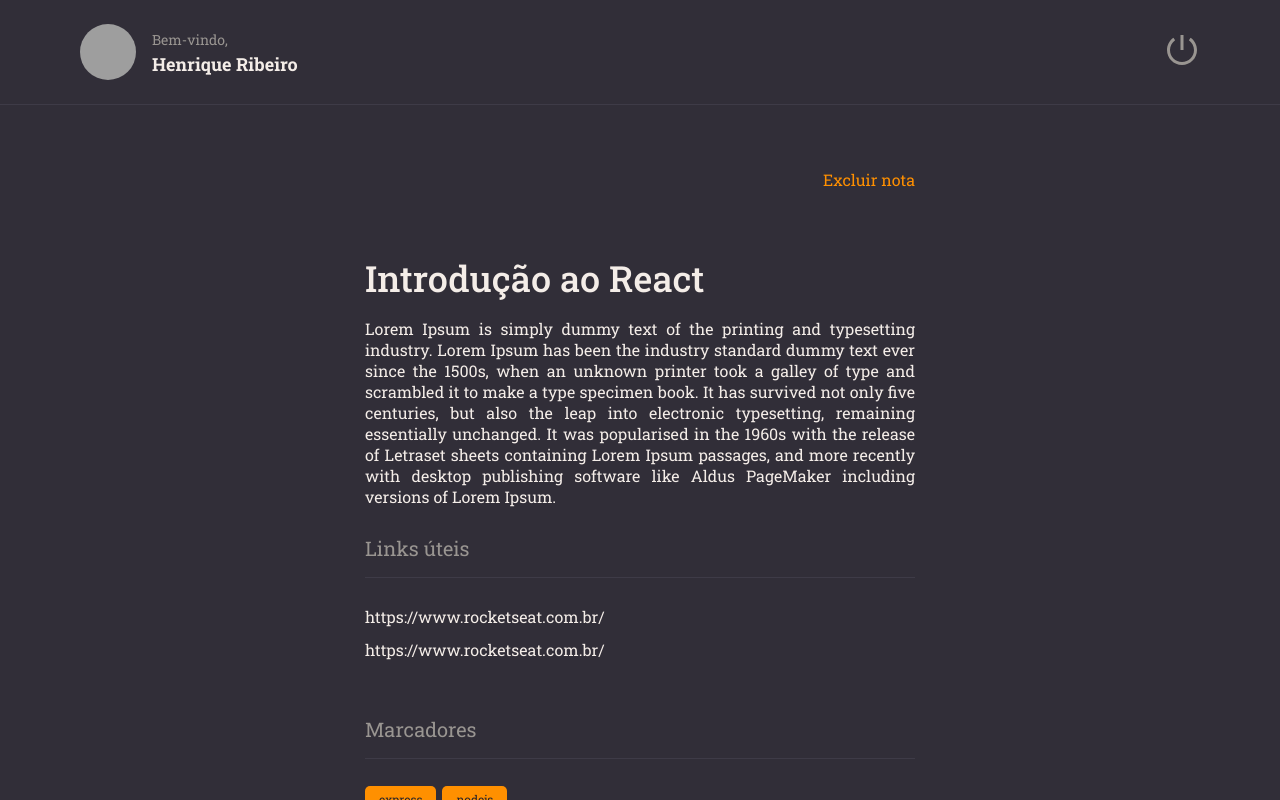
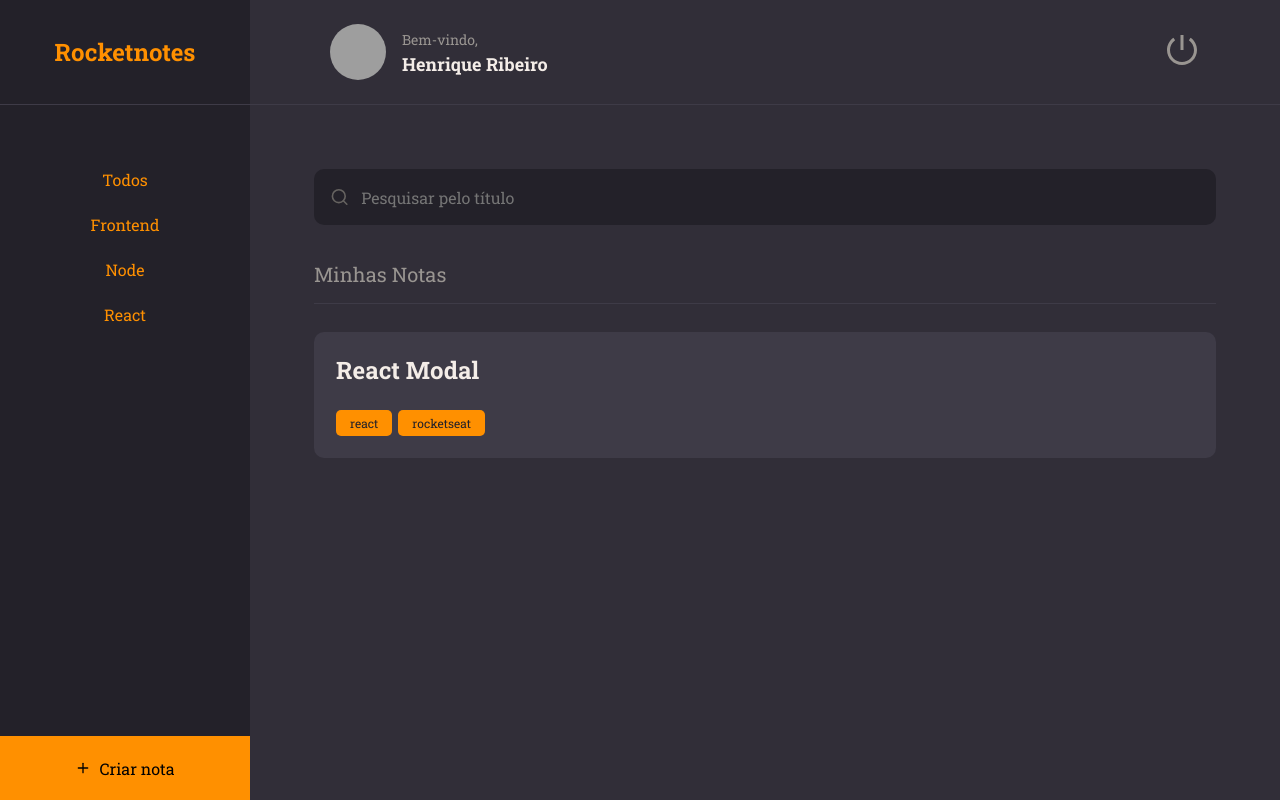
Before and after one commit to Hribeir6/rocketnotes, a React (Vite) app: page / in a window 1280 px wide. Built offline with nearby package versions, Linux system fonts and the light colour scheme; grey boxes are pictures that could not be loaded.

Commit message:
add home page finished

```diff
--- a/src/components/ButtonText/index.jsx
+++ b/src/components/ButtonText/index.jsx
@@ -1,8 +1,9 @@
 import { Container } from "./styles";
 
-export function ButtonText({ title, ...rest}) {
+export function ButtonText({ title, isActive = false, ...rest}) {
   return (
     <Container type="button"
+      $isactive={isActive.toString()}
      {...rest}
     >
       {title}
--- a/src/components/ButtonText/styles.js
+++ b/src/components/ButtonText/styles.js
@@ -3,7 +3,7 @@
 export const  Container = styled.button`
 
   background: none;
-  color: ${({ theme }) => theme.COLORS.ORANGE};
+  color: ${({ theme,  $isactive }) => $isactive ? theme.COLORS.ORANGE : theme.COLORS.GRAY_100};
 
   border: none;
   font-size: 16px;
--- /dev/null
+++ b/src/components/Note/index.jsx
@@ -0,0 +1,20 @@
+import { Container } from "./styles";
+import { Tag } from '../Tag'
+
+export function Note({ data, ...rest }) {
+  return(
+    <Container {...rest}>
+      <h1>{data.title}</h1>
+
+    {
+      data.tags &&
+      <footer>
+        {
+          data.tags.map(tag => <Tag key={tag.id} title={tag.name} />)
+        }
+      </footer>
+    }
+
+    </Container>
+  );
+}
--- /dev/null
+++ b/src/components/Note/styles.js
@@ -0,0 +1,28 @@
+import styled from "styled-components";
+
+
+export const Container = styled.button`
+  width: 100%;
+  background-color: ${({ theme }) => theme.COLORS.BACKGROUND_700};
+
+  border: none;
+  border-radius: 10px;
+
+  padding: 22px;
+  margin-bottom: 16px;
+
+
+  > h1 {
+    flex: 1;
+    text-align: left;
+    font-weight: 700;
+    font-size: 24px;
+    color: ${({ theme }) => theme.COLORS.WHITE};
+  }
+
+  > footer {
+    width: 100%;
+    display: flex;
+    margin-top: 24px;
+  }
+`;
--- a/src/components/Tag/index.jsx
+++ b/src/components/Tag/index.jsx
@@ -1,9 +1,9 @@
 import { Container } from "./styles";
 
 
-export function Tag( { title }) {
+export function Tag( { title, ...rest }) {
   return (
-    <Container>
+    <Container {...rest}>
       {title}
     </Container>
   );
--- /dev/null
+++ b/src/components/input/index.jsx
@@ -0,0 +1,11 @@
+import { Container } from "./styles";
+
+export function Input({ icon: Icon, ...rest}){
+  return(
+    <Container>
+      {Icon && <Icon size={20}/>}
+      <input {...rest}/>
+
+    </Container>
+   )
+}
--- /dev/null
+++ b/src/components/input/styles.js
@@ -0,0 +1,34 @@
+import styled from "styled-components";
+
+export const Container = styled.div`
+  width: 100%;
+  display: flex;
+  align-items: center;
+
+  background-color: ${({ theme }) => theme.COLORS.BACKGROUND_900};
+  color: ${({ theme }) => theme.COLORS.GRAY_300};
+
+  margin-bottom: 8px;
+  border-radius: 10px;
+
+  >input {
+    height: 56px;
+    width: 100%;
+
+    padding: 12px;
+
+    color: ${({ theme }) => theme.COLORS.WHITE};
+    background: transparent;
+    border: 0;
+
+    &:placeholder {
+       color: ${({ theme }) => theme.COLORS.GRAY_300};
+    }
+
+
+  }
+
+  > svg {
+      margin-left: 16px;
+    }
+`;
--- a/src/main.jsx
+++ b/src/main.jsx
@@ -4,13 +4,13 @@
 import GlobalStyle from './styles/global';
 import theme from './styles/theme';
 
-import { Details } from './pages/Details';
+import { Home } from './pages/Home';
 
 ReactDOM.createRoot(document.getElementById('root')).render(
   <React.StrictMode >
   <ThemeProvider theme={theme}>
     <GlobalStyle />
-      <Details />
+      <Home />
    </ThemeProvider>
   </React.StrictMode>,
 )
--- /dev/null
+++ b/src/pages/Home/index.jsx
@@ -0,0 +1,57 @@
+import { FiPlus, FiSearch } from 'react-icons/fi';
+import { Container, Brand, Menu, Search, Content, NewNote } from "./styles";
+
+import { Input } from "../../components/input";
+import { Note } from "../../components/Note";
+
+import { Header } from "../../components/Header";
+import { Section } from "../../components/Section";
+import { ButtonText } from "../../components/ButtonText";
+
+
+export function Home() {
+  return (
+
+    <Container>
+
+      <Brand>
+        <h1>Rocketnotes</h1>
+      </Brand>
+
+      <Header />
+
+      <Menu>
+       <li><ButtonText  title="Todos" isActive/> </li>
+       <li><ButtonText  title="Frontend"/></li>
+       <li><ButtonText  title="Node"/></li>
+       <li><ButtonText  title="React"/></li>
+      </Menu>
+
+    <Search>
+      < Input placeholder="Pesquisar pelo título" icon={FiSearch} />
+    </Search>
+
+    <Content>
+      <Section title="Minhas Notas">
+        <Note data={{ title: 'React Modal',
+          tags: [{id: '1', name: 'react'},
+                {id: '2', name: 'rocketseat'}
+
+
+          ],
+          }}
+          />
+      </Section>
+    </Content>
+
+    <NewNote>
+
+    <FiPlus />
+    Criar nota
+
+    </NewNote>
+
+    </Container>
+
+  );
+}
--- /dev/null
+++ b/src/pages/Home/styles.js
@@ -0,0 +1,77 @@
+import styled from "styled-components";
+
+export const Container = styled.div`
+  width: 100%;
+  height: 100vh;
+
+  display: grid;
+  grid-template-columns: 250px auto;
+  grid-template-rows: 105px 128px auto 64px;
+  grid-template-areas:
+  "brand header"
+  "menu search"
+  "menu content"
+  "newnote content";
+
+  background-color: ${({ theme }) => theme.COLORS.BACKGROUND_800};
+`;
+
+export const Brand = styled.div`
+  grid-area: brand;
+
+  display: flex;
+  justify-content: center;
+  align-items: center;
+
+  border-width: 1px;
+  border-bottom-style: solid;
+  border-bottom-color: ${({ theme }) => theme.COLORS.BACKGROUND_700};
+  background-color: ${({ theme }) => theme.COLORS.BACKGROUND_900};
+
+  > h1 {
+    font-size: 24px;
+    color: ${({ theme }) => theme.COLORS.ORANGE};
+  }
+
+`;
+
+export const Menu = styled.ul`
+  grid-area: menu;
+    background-color: ${({ theme }) => theme.COLORS.BACKGROUND_900};
+
+  padding-top: 64px;
+  text-align: center;
+  > li{
+    margin-bottom: 24px;
+  }
+
+
+`;
+
+export const Search = styled.div`
+  grid-area: search;
+  padding: 64px 64px 0;
+
+`;
+
+export const Content = styled.div`
+  grid-area: content;
+  padding: 0 64px;
+  overflow-y: auto;
+`;
+
+export const NewNote = styled.button`
+   grid-area: newnote;
+
+  background-color: ${({ theme }) => theme.COLORS.ORANGE};
+  border: none;
+
+  display: flex;
+  align-items: center;
+  justify-content: center;
+
+  svg {
+    margin-right: 8px;
+  }
+
+`;
```
